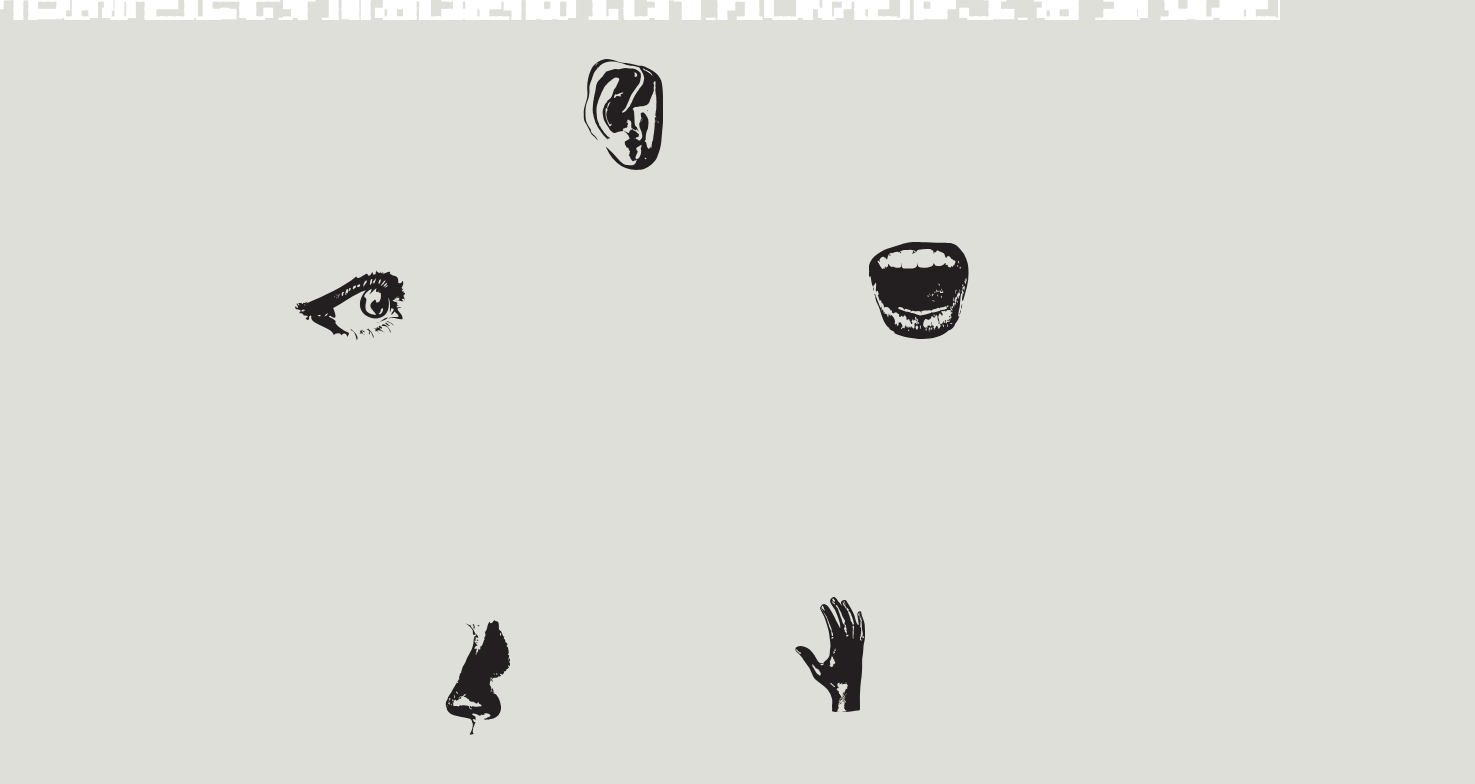
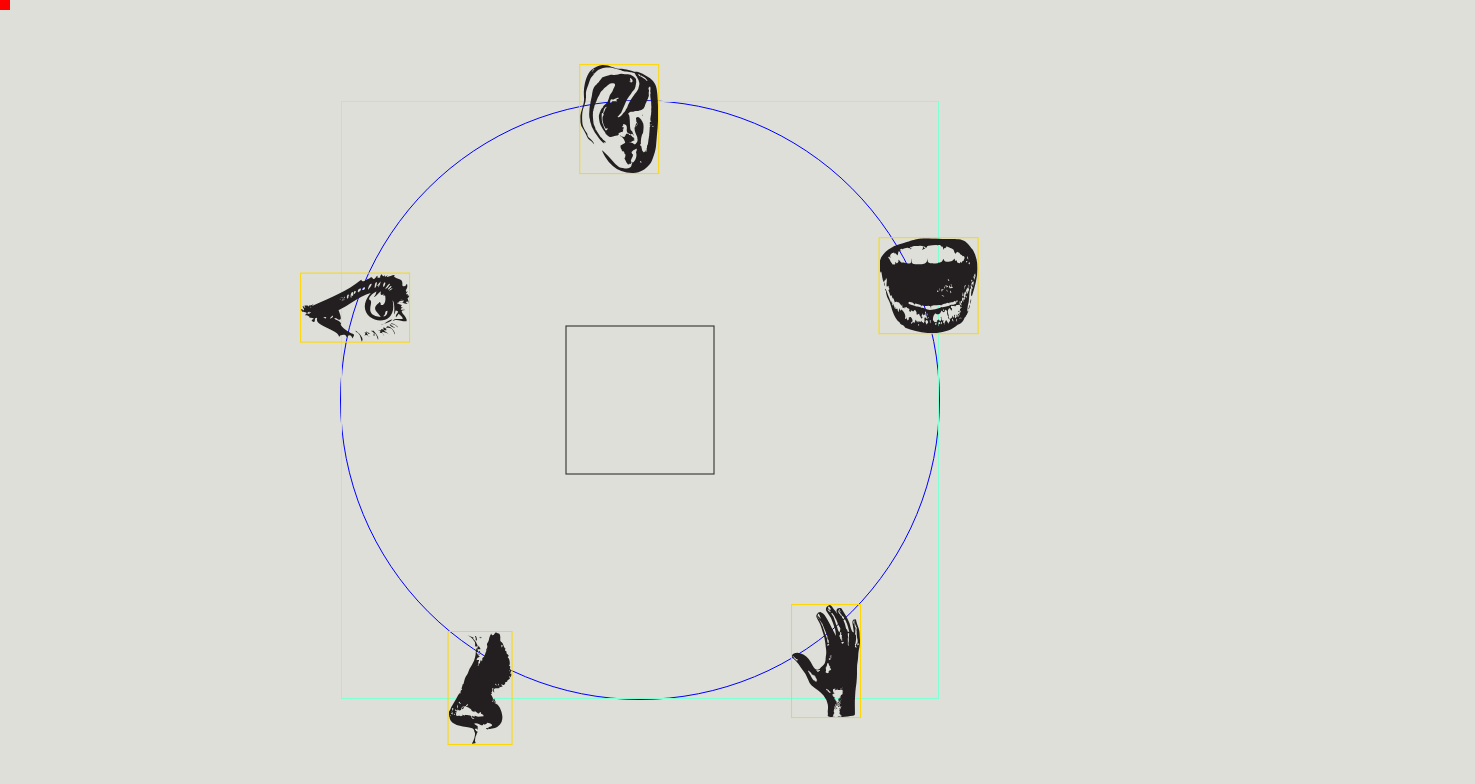
Before and after one commit to bbb0444/5s-Project, a Next.js app: page / in a window 1280 px wide. Shown: the top 784 px of the page, 1475 px wide, since content can reach past the window. Built offline with nearby package versions, Linux system fonts and the light colour scheme.

Commit message:
drag to middle select icon

```diff
--- a/app/components/Header/Header.module.scss
+++ b/app/components/Header/Header.module.scss
@@ -1,6 +1,6 @@
 @import "../../variables.scss";
 
-$debug: false;
+$debug: true;
 
 .main {
   padding: 2rem;
@@ -12,12 +12,21 @@ $debug: false;
   width: 100%;
   height: 100%;
 
+  // display: flex;
+  // flex-direction: row;
+  // justify-content: space-between;
+  // align-items: center;
+}
+
+.usable {
+  width: 100%;
+  height: 100%;
+
   display: flex;
   flex-direction: row;
   justify-content: space-between;
   align-items: center;
 }
-
 .grain {
   filter: contrast(100%) brightness(100%);
   background: url("/SVG/grain.svg"),
@@ -49,8 +58,7 @@ $debug: false;
 }
 
 .image {
-  // pointer-events: all;
-
+  z-index: 2;
   // position: absolute;
   // left: 50%;
   // transform: rotate(calc((360deg / 5) * var(--i)));
@@ -69,6 +77,8 @@ $debug: false;
 }
 
 .imageBox {
+  position: absolute;
+
   //for rotating the images back the right way, put as parent of image
 
   // pointer-events: all;
@@ -81,7 +91,7 @@ $debug: false;
   }
 }
 
-.square {
+.circle {
   position: relative;
   // top: 50%;
   // left: 50%;
@@ -94,10 +104,10 @@ $debug: false;
   max-width: 600px;
   max-height: 600px;
 
-  display: flex;
-  flex-direction: column;
-  justify-content: space-between;
-  align-items: center;
+  // display: flex;
+  // flex-direction: column;
+  // justify-content: space-between;
+  // align-items: center;
 
   // min-width: 300px;
 
@@ -110,6 +120,9 @@ $debug: false;
 .container {
   position: absolute;
   left: 0;
+  top: 0;
+  width: 100%;
+  height: 100%;
   // // // left: calc(50% - 500px);
   // // left: -72.5%;
   // // height: 100%;
@@ -130,6 +143,17 @@ $debug: false;
 //   opacity: 0;
 //   // transition: all 0.3s ease;
 // }
+
+.center {
+  position: absolute;
+  top: 50%;
+  left: 50%;
+  transform: translate(-50%, -50%);
+  width: 25%;
+  height: 25%;
+  // border-radius: 50%;
+  border: 1px solid $black;
+}
 
 .dropContent:hover {
   opacity: 1;
--- a/app/components/Header/ImgMotionDiv.tsx
+++ b/app/components/Header/ImgMotionDiv.tsx
@@ -1,7 +1,7 @@
 // ImgMotionDiv.tsx
-import { FC, memo, useCallback } from "react";
+import { FC, RefObject, memo, useCallback, useEffect, useRef } from "react";
 import Image from "next/image";
-import { motion } from "framer-motion";
+import { PanInfo, motion } from "framer-motion";
 import styles from "./Header.module.scss";
 import { ImageProps } from "./types";
 
@@ -15,6 +15,13 @@ interface ImgMotionDivProps {
   setSelectedImageCB: (image: ImageProps) => void;
   animate: (target: string, animation: object, options: object) => void;
   radius: number;
+  parent: RefObject<HTMLDivElement>;
+  onDragFinish: (
+    event: PointerEvent,
+    info: PanInfo,
+    imageRef: RefObject<HTMLImageElement>,
+    image: ImageProps
+  ) => void;
 }
 
 const ImgMotionDiv: FC<ImgMotionDivProps> = ({
@@ -27,23 +34,47 @@ const ImgMotionDiv: FC<ImgMotionDivProps> = ({
   setSelectedImageCB,
   animate,
   radius,
+  parent,
+  onDragFinish,
 }) => {
-  const handleClick = async (event: React.MouseEvent) => {
-    event.preventDefault(); // Prevent the default action of the click event
-    setSelectedImageCB(image);
+  // const handleClick = async (event: React.MouseEvent) => {
+  //   event.preventDefault(); // Prevent the default action of the click event
+  //   setSelectedImageCB(image);
 
-    animate(
-      `#${image.text}`, // Use the image parameter to get a reference to the correct image
-      {
-        scale: [1, 1.5],
-        x: [0, radius],
-        y: [0, radius],
-      },
-      {
-        duration: 1,
-        ease: "easeInOut",
-      }
-    );
+  //   animate(
+  //     `#${image.text}`, // Use the image parameter to get a reference to the correct image
+  //     {
+  //       scale: [1, 1.5],
+  //       x: [0, radius],
+  //       y: [0, radius],
+  //     },
+  //     {
+  //       duration: 1,
+  //       ease: "easeInOut",
+  //     }
+  //   );
+  // };
+
+  // useEffect(() => {
+  //   console.log(parent.current?.clientTop!);
+  //   console.log(parent.current?.clientLeft!);
+  //   console.log(parent.current?.clientWidth!);
+  //   console.log(parent.current?.clientHeight!);
+  // }, []);
+
+  const setImage = useRef(false);
+  const imageRef = useRef<HTMLImageElement>(null);
+
+  const constraints = {
+    top: parent.current?.clientTop! - initialY - image.height / 2,
+    left: parent.current?.clientLeft! - initialX - image.width / 2,
+    right: parent.current?.clientWidth! - initialX - image.width / 2,
+    bottom: parent.current?.clientHeight! - initialY - image.height / 2,
+  };
+
+  const handleDrag = (event: PointerEvent, info: PanInfo) => {
+    onDragFinish(event, info, imageRef, image);
+    // setSelectedImageCB(image);
   };
 
   return (
@@ -85,16 +116,23 @@ const ImgMotionDiv: FC<ImgMotionDivProps> = ({
         },
       }}
     >
-      <div className={styles.imageBox} id={`${image.text}-wrapper`}>
-        <Image
-          id={image.text}
-          src={image.src}
-          alt={image.alt}
-          width={image.width}
-          height={image.height}
-          onClick={handleClick}
-        />
-      </div>
+      <motion.img
+        ref={imageRef}
+        className={styles.imageBox}
+        drag={true}
+        dragConstraints={constraints}
+        onDragStart={() => {
+          setImage.current = false;
+        }}
+        // onDrag={handleDrag}
+        onDragEnd={handleDrag}
+        id={image.text}
+        src={image.src}
+        alt={image.alt}
+        width={image.width}
+        height={image.height}
+        // onClick={handleClick}
+      ></motion.img>
     </motion.div>
   );
 };
--- a/app/components/Header/index.tsx
+++ b/app/components/Header/index.tsx
@@ -8,11 +8,12 @@ import {
   memo,
   FC,
   createContext,
+  RefObject,
 } from "react";
 import Image from "next/image";
 import styles from "./Header.module.scss";
 import CameraSearch from "../CameraSearch";
-import { motion, useAnimate } from "framer-motion";
+import { PanInfo, motion, useAnimate } from "framer-motion";
 
 import { ImageProps } from "./types";
 import ImgMotionDiv from "./ImgMotionDiv";
@@ -67,17 +68,52 @@ const Header = () => {
   const selectedImage = useRef<ImageProps | null>(null);
   const [scope, animate] = useAnimate();
 
+  const [pointerPosition, setPointerPosition] = useState<{
+    x: number;
+    y: number;
+  }>({ x: 0, y: 0 });
+
+  const centerDiv = useRef<HTMLDivElement>(null);
+
   const setSelectedImageCB = useCallback((image: ImageProps | null) => {
     selectedImage.current = image;
     console.log(selectedImage.current);
   }, []);
+
+  const handleDragFinish = (
+    event: PointerEvent,
+    info: PanInfo,
+    imageRef: RefObject<HTMLImageElement>,
+    image: ImageProps
+  ) => {
+    const imagePos = {
+      x: event.clientX - event.offsetX,
+      y: event.clientY - event.offsetY,
+    };
+
+    const imageBounds = imageRef.current?.getBoundingClientRect();
+    const centerDivBounds = centerDiv.current?.getBoundingClientRect();
+
+    if (!imageBounds || !centerDivBounds) return;
+
+    const intersects =
+      imageBounds.right > centerDivBounds.left &&
+      imageBounds.left < centerDivBounds.right &&
+      imageBounds.bottom > centerDivBounds.top &&
+      imageBounds.top < centerDivBounds.bottom;
+
+    if (intersects) {
+      console.log("The image intersects with the center div");
+      setSelectedImageCB(image);
+    }
+  };
 
   // Update the radius when the component mounts and when the window resizes
   useEffect(() => {
     const updateRadius = () => {
       if (parentRef.current) {
         // console.log(parentRef.current.clientWidth);
-        setRadius(parentRef.current.offsetWidth * 0.5); // 30% of the parent container's width
+        setRadius(parentRef.current.offsetWidth * 0.5);
         setParentWidth(parentRef.current.offsetWidth);
         setParentHeight(parentRef.current.offsetHeight);
       }
@@ -93,20 +129,37 @@ const Header = () => {
 
   return (
     <div className={styles.main} ref={scope}>
+      <div
+        style={{
+          position: "absolute",
+          top: `${pointerPosition.y}px`,
+          left: `${pointerPosition.x}px`,
+          width: "10px",
+          height: "10px",
+          backgroundColor: "red",
+        }}
+      ></div>
+      <div className={styles.usable}>
         <ul className={styles.column}>
-        <div className={styles.square} ref={parentRef}>
+          <div className={styles.circle} ref={parentRef}>
+            <motion.div className={styles.container}>
+              <div className={styles.center} ref={centerDiv} />
               {images.map((image, index) => {
-            const angle = ((2 * Math.PI) / numImages) * index - 360 / numImages;
+                const angle =
+                  ((2 * Math.PI) / numImages) * index - 360 / numImages;
                 const initialX =
                   parentWidth / 2 + radius * Math.cos(angle) - image.width / 2;
                 const initialY =
-              parentHeight / 2 + radius * Math.sin(angle) - image.height / 2;
+                  parentHeight / 2 +
+                  radius * Math.sin(angle) -
+                  image.height / 2;
                 const randomX = randomXY();
                 const randomY = randomXY();
 
+                console.log(image.text, initialX, initialY);
                 return (
-              <div className={styles.container} key={index}>
                   <ImgMotionDiv
+                    key={index}
                     image={image}
                     index={index}
                     initialX={initialX}
@@ -116,12 +169,15 @@ const Header = () => {
                     setSelectedImageCB={setSelectedImageCB}
                     animate={animate}
                     radius={radius}
+                    parent={parentRef}
+                    onDragFinish={handleDragFinish}
                   />
-              </div>
                 );
               })}
+            </motion.div>
           </div>
         </ul>
+      </div>
     </div>
   );
 };
--- a/app/page.tsx
+++ b/app/page.tsx
@@ -8,7 +8,7 @@ export default function Home() {
   return (
     <main className="">
       {/* <h1>yoawdawdaw</h1> */}
-      <ScrollingText />
+      {/* <ScrollingText /> */}
       <Header />
       {/* <div className="w-1/3 min-w-40"> */}
 
```
Lines whose indentation alone changed are shown as unchanged.
